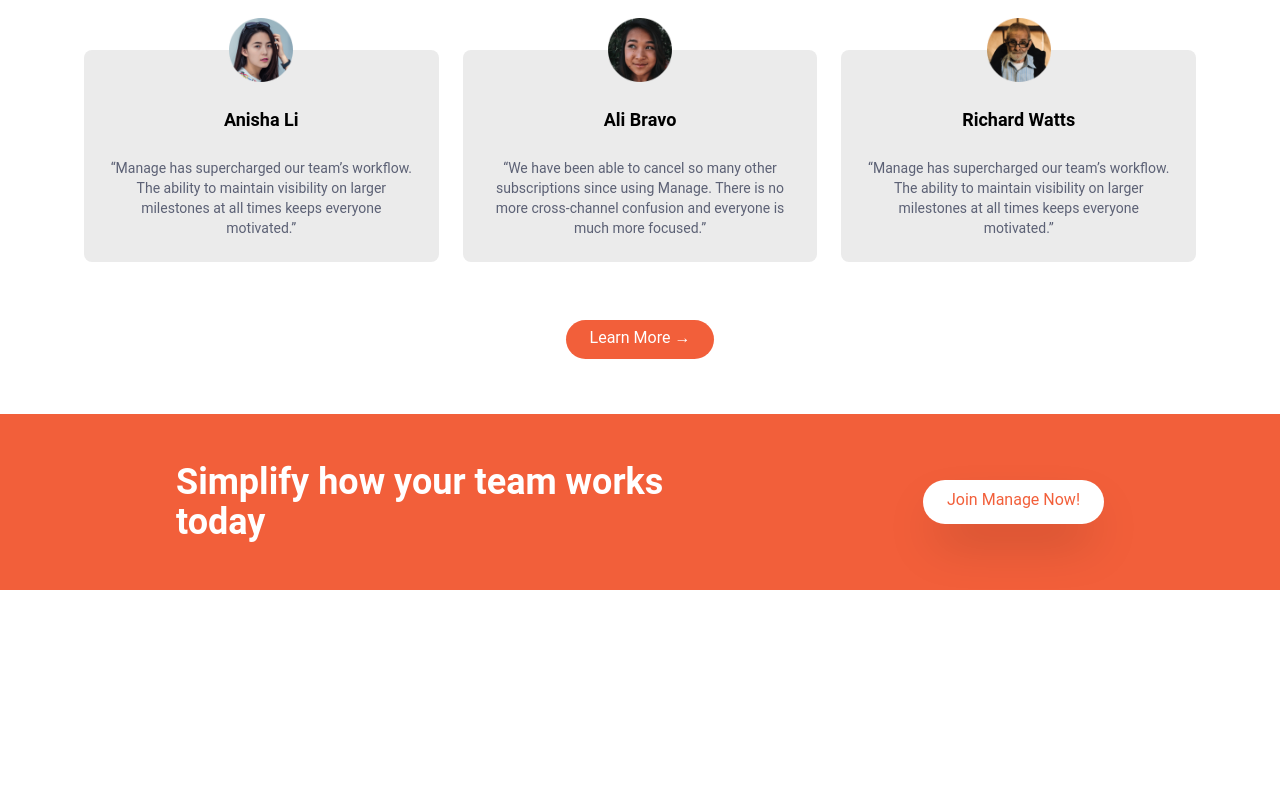
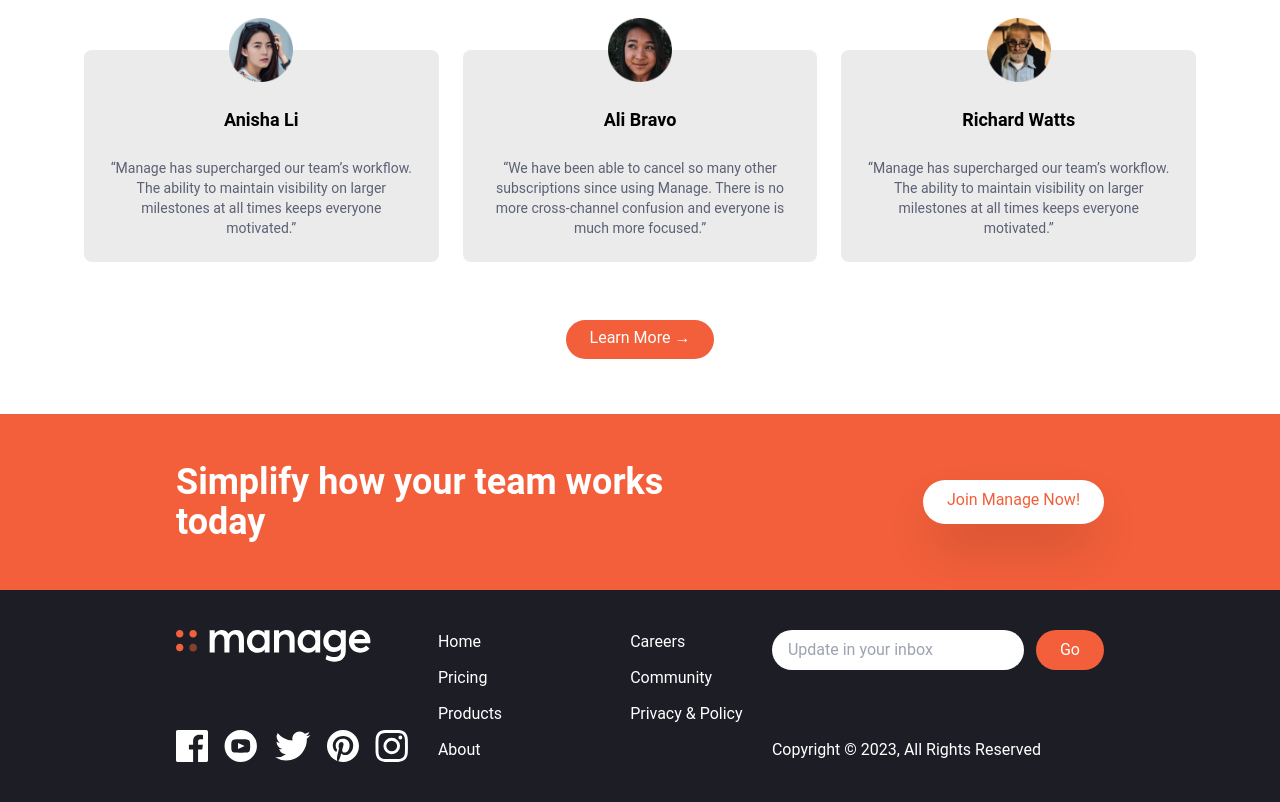
Before and after one commit to prabuhadi/tailwindcss-manage, a plain HTML site: page index.html in a window 1280 px wide. Shown: the part 1417-2219 px from the top of the page. Before the commit the page ends 2007 px from the top, so only its background shows below. Drawn offline with Linux system fonts and the light colour scheme.

Commit message:
Create footer section

```diff
--- a/index.html
+++ b/index.html
@@ -274,6 +274,95 @@
     </section>
 
     <!-- Footer Sections -->
-    <section id="footer"></section>
+    <footer class="bg-veryDarkBlue">
+      <!-- Flex Container -->
+      <div
+        class="container flex flex-col-reverse justify-between px-6 py-10 mx-auto space-y-8 md:flex-row md:space-y-0"
+      >
+        <!-- Logo and social links container -->
+        <div
+          class="flex flex-col-reverse items-center justify-between space-y-12 md:flex-col md:space-y-0 md:items-start"
+        >
+          <div class="mx-auto my-6-center text-white md:hidden">
+            Copyright &copy; 2023, All Rights Reserved
+          </div>
+          <!-- Logo -->
+          <div>
+            <img src="/img/logo-white.svg" class="h-8" alt="Logo Alternative" />
+          </div>
+          <!-- Social Links Container -->
+          <div class="flex justify-center space-x-4">
+            <!-- Link 1 -->
+            <a href="#">
+              <img
+                src="/img/icon-facebook.svg"
+                class="h-8"
+                alt="Facebook Logo"
+              />
+            </a>
+            <!-- Link 2 -->
+            <a href="#">
+              <img src="/img/icon-youtube.svg" class="h-8" alt="Youtube Logo" />
+            </a>
+            <!-- Link 3 -->
+            <a href="#">
+              <img src="/img/icon-twitter.svg" class="h-8" alt="Twitter Logo" />
+            </a>
+            <!-- Link 4 -->
+            <a href="#">
+              <img
+                src="/img/icon-pinterest.svg"
+                class="h-8"
+                alt="Pinterest Logo"
+              />
+            </a>
+            <!-- Link 5 -->
+            <a href="#">
+              <img
+                src="/img/icon-instagram.svg"
+                class="h-8"
+                alt="Instagram Logo"
+              />
+            </a>
+          </div>
+        </div>
+
+        <!-- List Container -->
+        <div class="flex justify-around space-x-32">
+          <div class="flex flex-col space-y-3 text-white">
+            <a href="#" class="hover:text-brightRedLight">Home</a>
+            <a href="#" class="hover:text-brightRedLight">Pricing</a>
+            <a href="#" class="hover:text-brightRedLight">Products</a>
+            <a href="#" class="hover:text-brightRedLight">About</a>
+          </div>
+          <div class="flex flex-col space-y-3 text-white">
+            <a href="#" class="hover:text-brightRedLight">Careers</a>
+            <a href="#" class="hover:text-brightRedLight">Community</a>
+            <a href="#" class="hover:text-brightRedLight">Privacy & Policy</a>
+          </div>
+        </div>
+
+        <!-- Input Container -->
+        <div class="flex flex-col justify-between">
+          <form action="#">
+            <div class="flex space-x-3">
+              <input
+                type="text"
+                class="flex-1 px-4 rounded-full focus:outline-none"
+                placeholder="Update in your inbox"
+              />
+              <button
+                class="px-6 py-2 text-white rounded-full bg-brightRed hover:bg-brightRedLight foucs:outline-none"
+              >
+                Go
+              </button>
+            </div>
+          </form>
+          <div class="hidden text-white md:block">
+            Copyright &copy; 2023, All Rights Reserved
+          </div>
+        </div>
+      </div>
+    </footer>
   </body>
 </html>
```
Also changed, not shown: css/main.css.
